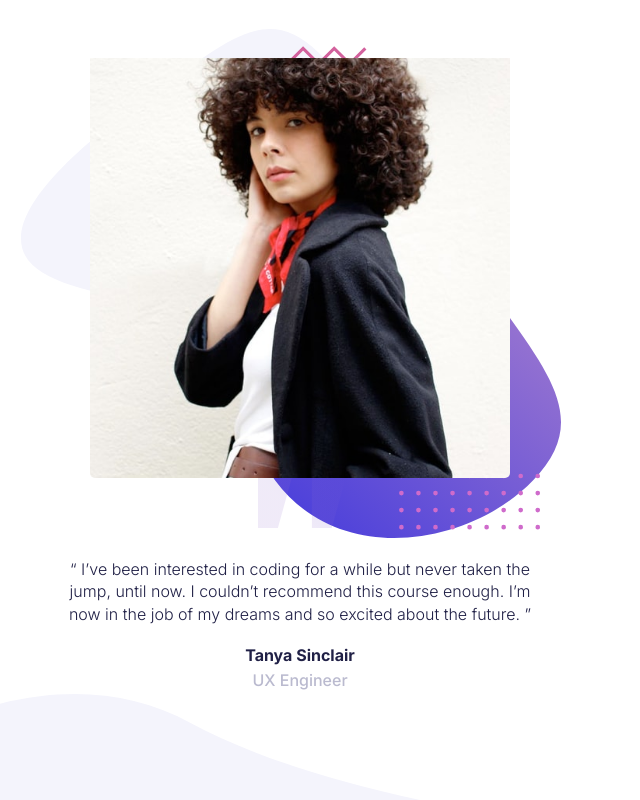
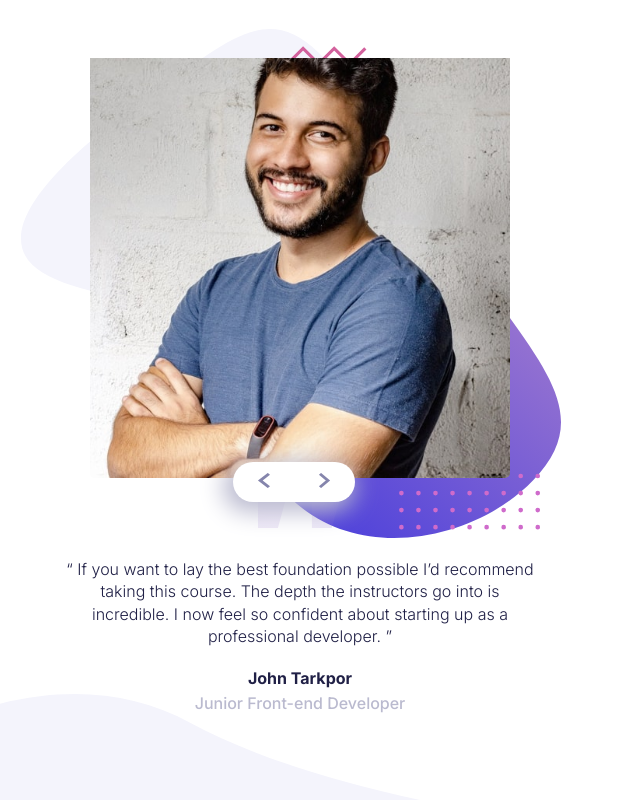
Before and after one commit to beafedev/testimonials-slider, a plain HTML site: page index.html in a window 1280 px wide. Shown: the whole page, without its empty margins (0-640 px from the left). Drawn offline with Linux system fonts and the light colour scheme.

Commit message:
added button

```diff
--- a/index.html
+++ b/index.html
@@ -26,10 +26,23 @@
       <img class="bg-images" src="./images/pattern-bg.svg" alt="" />
       <img class="bg-images" src="./images/pattern-quotes.svg" alt="" />
       <img class="bg-images" src="./images/pattern-curve.svg" alt="" />
-      <!-- user One -->
-      <div id="user-1" class="user-slider">
+      <!------- user Tanya -------->
+      <div id="user-tanya" class="user-slider hide">
         <div class="user-image">
-          <img src="./images/image-tanya.jpg" alt="tanya" />
+          <img
+            class="profile-picture"
+            src="./images/image-tanya.jpg"
+            alt="tanya"
+          />
+          <!---- Next and previous buttons ---->
+          <div class="control-buttons">
+            <a class="prev" onclick="plusSlides(-1)"
+              ><img src="./images/icon-prev.svg" alt=""
+            /></a>
+            <a class="next" onclick="plusSlides(1)"
+              ><img src="./images/icon-next.svg" alt=""
+            /></a>
+          </div>
         </div>
         <div class="user-testimonial">
           <p>
@@ -42,10 +55,23 @@
         </div>
       </div>
 
-      <!-- user Two -->
-      <div id="user-2" class="user-slider hide">
+      <!---- user John ---->
+      <div id="user-john" class="user-slider">
         <div class="user-image">
-          <img src="./images/image-john.jpg" alt="john" />
+          <img
+            class="profile-picture"
+            src="./images/image-john.jpg"
+            alt="john"
+          />
+          <!---- Next and previous buttons ---->
+          <div class="control-buttons">
+            <a class="prev" onclick="plusSlides(-1)"
+              ><img src="./images/icon-prev.svg" alt=""
+            /></a>
+            <a class="next" onclick="plusSlides(1)"
+              ><img src="./images/icon-next.svg" alt=""
+            /></a>
+          </div>
         </div>
         <div class="user-testimonial">
           <p>
--- a/style.css
+++ b/style.css
@@ -72,10 +72,18 @@ img.bg-images:nth-of-type(3) {
   width: 70%;
 }
 
-.user-image img {
+.user-image {
+  position: relative;
   width: 70%;
+  min-width: 200px;
+  margin: auto;
+}
+
+.user-image .profile-picture {
+  width: 100%;
   display: block;
-  margin: auto;
+  margin-left: auto;
+  margin-right: auto;
   padding-top: 58px;
   border-radius: 5px;
 }
@@ -108,7 +116,31 @@ span.user-title {
   color: var(--GrayishBlue);
   margin-top: 5px;
 }
-/* hide section */
+/*--- button------- */
+.control-buttons {
+  border-radius: 20px;
+  background-color: #fff;
+  box-shadow: -5px 5px 23px 5px var(--GrayishBlue);
+  display: flex;
+  justify-content: space-around;
+  align-items: center;
+  height: 40px;
+  width: 29%;
+  position: absolute;
+  bottom: -5%;
+  left: 34%;
+}
+
+.control-buttons img {
+  width: 13px;
+  height: 15px;
+}
+
+.control-buttons img:hover {
+  cursor: pointer;
+}
+
+/* ------hide section---------- */
 .hide {
   display: none;
 }
```
